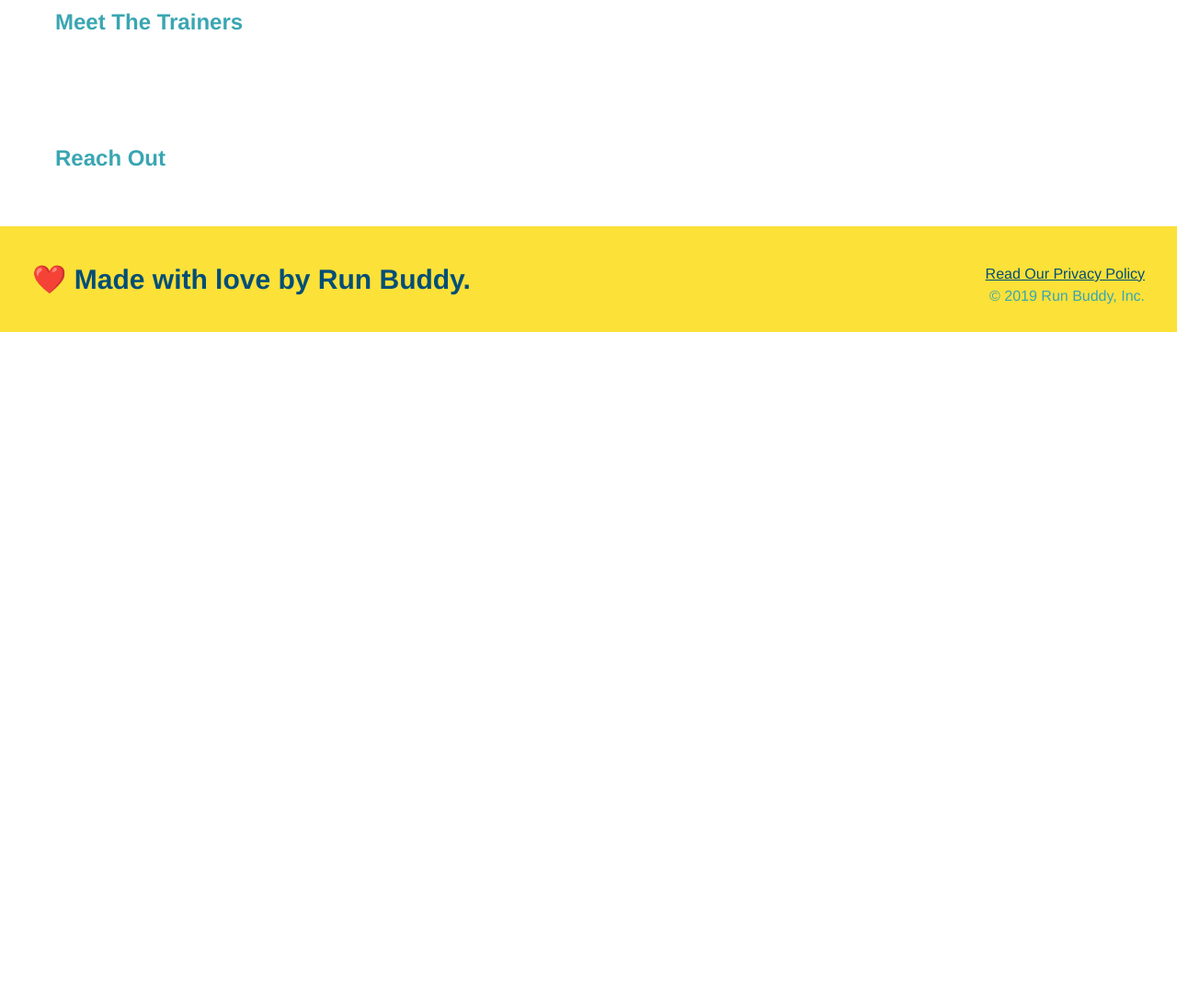
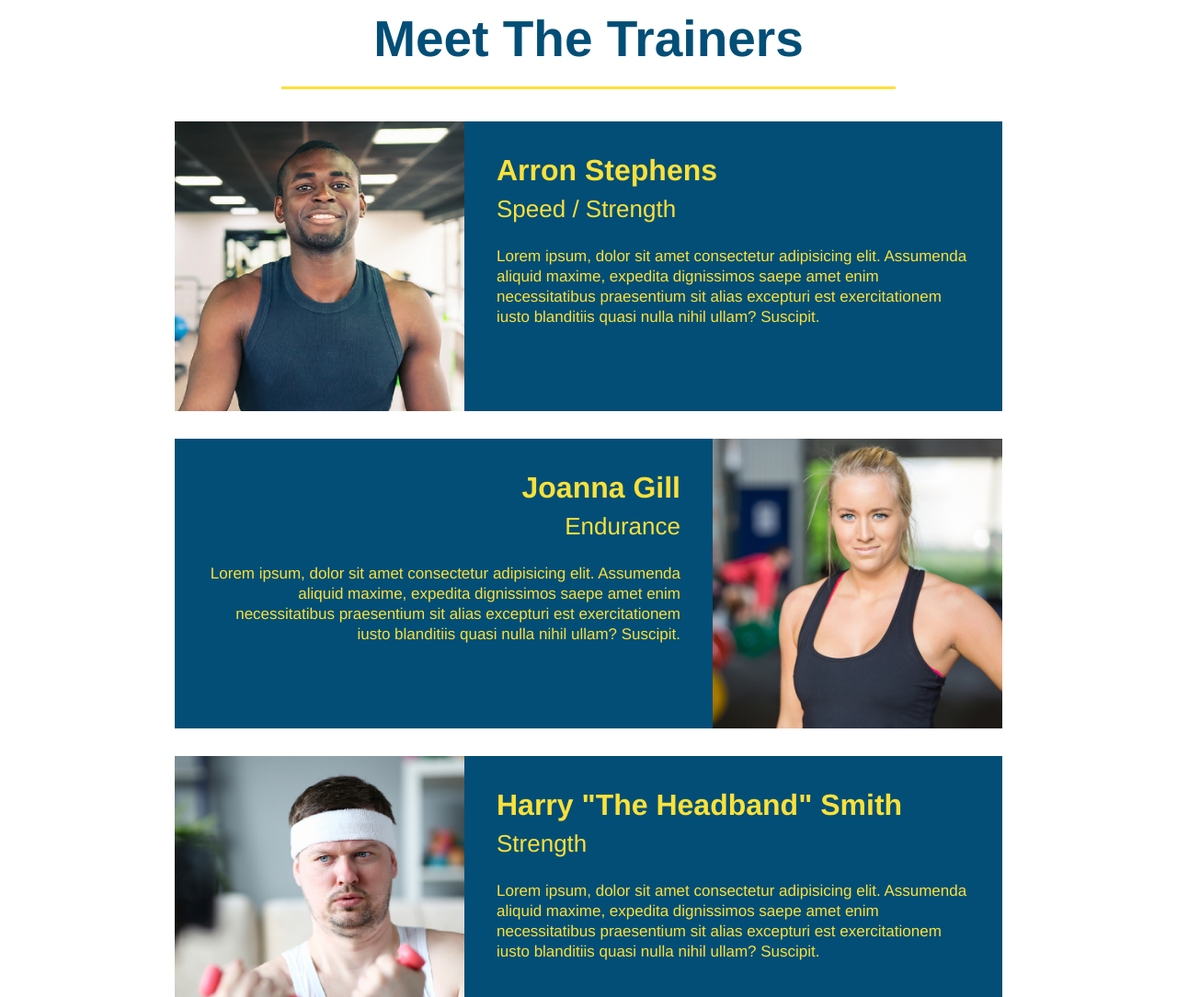
Before and after one commit to belcross17/run-buddy, a plain HTML site: page index.html in a window 1280 px wide. Shown: the part 2780-3864 px from the top of the page at 92% size. Before the commit the page ends 3141 px from the top, so only its background shows below. Drawn offline with Linux system fonts and the light colour scheme.

Commit message:
meet your trainer section and style

```diff
--- a/assets/css/style.css
+++ b/assets/css/style.css
@@ -50,6 +50,10 @@ header h1 {
     display: inline;
 }
 
+/*End of style header*/
+
+/*style footer*/
+
 footer {
     background: #fce138;
     width: 100%;
@@ -77,6 +81,10 @@ section {
     padding: 60px;
 }
 
+/*End style footer*/
+
+/*Beginning of hero styles*/
+
 .hero {
     background-image: url("../images/hero-bg.jpg");
     height: 600px;
@@ -84,8 +92,6 @@ section {
     background-position: center;
     position: relative;
 }
-
-/*Beginning of hero styles*/
 
 .hero-form {
     background-color: #fce138;
@@ -196,3 +202,66 @@ section {
 .secondary-border {
     border-color: #39a6b2;
 }
+
+/*End what you do section*/
+
+/*Meet your trainers*/
+
+.trainers {
+    text-align: center;
+}
+
+.trainer, .trainer-2 {
+    width: 900px;
+    margin: 0 auto 30px auto;
+    background: #024e76;
+    color: #fce138;
+    overflow: auto;
+}
+
+.trainer img {
+    width: 35%;
+    float: left;
+}
+
+.trainer-bio {
+    padding: 35px;
+    float: left;
+    width: 65%;
+}
+
+.trainer-2 img {
+    width: 35%;
+    float: right;
+}
+
+.trainer-bio-2 {
+    padding: 35px;
+    float: right;
+    width: 65%;
+}
+
+.text-left {
+    text-align: left;
+}
+
+.text-right {
+    text-align: right;
+}
+
+.trainer-bio h3, .trainer-bio-2 h3 {
+    font-size: 32px;
+    margin-bottom: 8px;
+}
+
+.trainer-bio h4, .trainer-bio-2 h4 {
+    font-weight: lighter;
+    font-size: 26px;
+    margin-bottom: 25px;
+}
+
+.trainer-bio p, .trainer-bio-2 p {
+    font-size: 17px;
+    line-height: 1.3;
+}
+/*End Meet your trainers*/
--- a/index.html
+++ b/index.html
@@ -127,8 +127,41 @@
 
 <!--"meet the trainers" section-->
 
-    <section>
-        <h2>Meet The Trainers</h2>
+    <section id="your-trainers" class="trainers">
+        <h2 class="section-title primary-border">
+            Meet The Trainers
+        </h2>
+
+        <article class="trainer">
+            <img src="./assets/images/trainer-1.jpg" alt="Arron Stephens in his workout clothes, ready to pump iron" />
+            <div class="trainer-bio text-left">
+                <h3>Arron Stephens</h3>
+                <h4>Speed / Strength</h4>
+                <p>
+                    Lorem ipsum, dolor sit amet consectetur adipisicing elit. Assumenda aliquid maxime, expedita dignissimos saepe amet enim necessitatibus praesentium sit alias excepturi est exercitationem iusto blanditiis quasi nulla nihil ullam? Suscipit.
+                </p>
+            </div>
+        </article>
+        <article class="trainer-2">
+            <img src="./assets/images/trainer-2.jpg" alt="Joanna Gill in her workout clothes, ready to pump iron" />
+            <div class="trainer-bio-2 text-right">
+                <h3>Joanna Gill</h3>
+                <h4>Endurance</h4>
+                <p>
+                    Lorem ipsum, dolor sit amet consectetur adipisicing elit. Assumenda aliquid maxime, expedita dignissimos saepe amet enim necessitatibus praesentium sit alias excepturi est exercitationem iusto blanditiis quasi nulla nihil ullam? Suscipit.
+                </p>
+            </div>
+        </article>
+        <article class="trainer">
+            <img src="./assets/images/trainer-3.jpg" alt="Harry Smith in his workout clothes and his headband, ready to pump iron" />
+            <div class="trainer-bio text-left">
+                <h3>Harry "The Headband" Smith</h3>
+                <h4>Strength</h4>
+                <p>
+                    Lorem ipsum, dolor sit amet consectetur adipisicing elit. Assumenda aliquid maxime, expedita dignissimos saepe amet enim necessitatibus praesentium sit alias excepturi est exercitationem iusto blanditiis quasi nulla nihil ullam? Suscipit.
+                </p>
+            </div>
+        </article>
     </section>
 
 <!-- End "meet the trainers" section-->
```
Also changed, not shown: assets/images/trainer-1.jpg (added), assets/images/trainer-2.jpg (added), assets/images/trainer-3.jpg (added).
